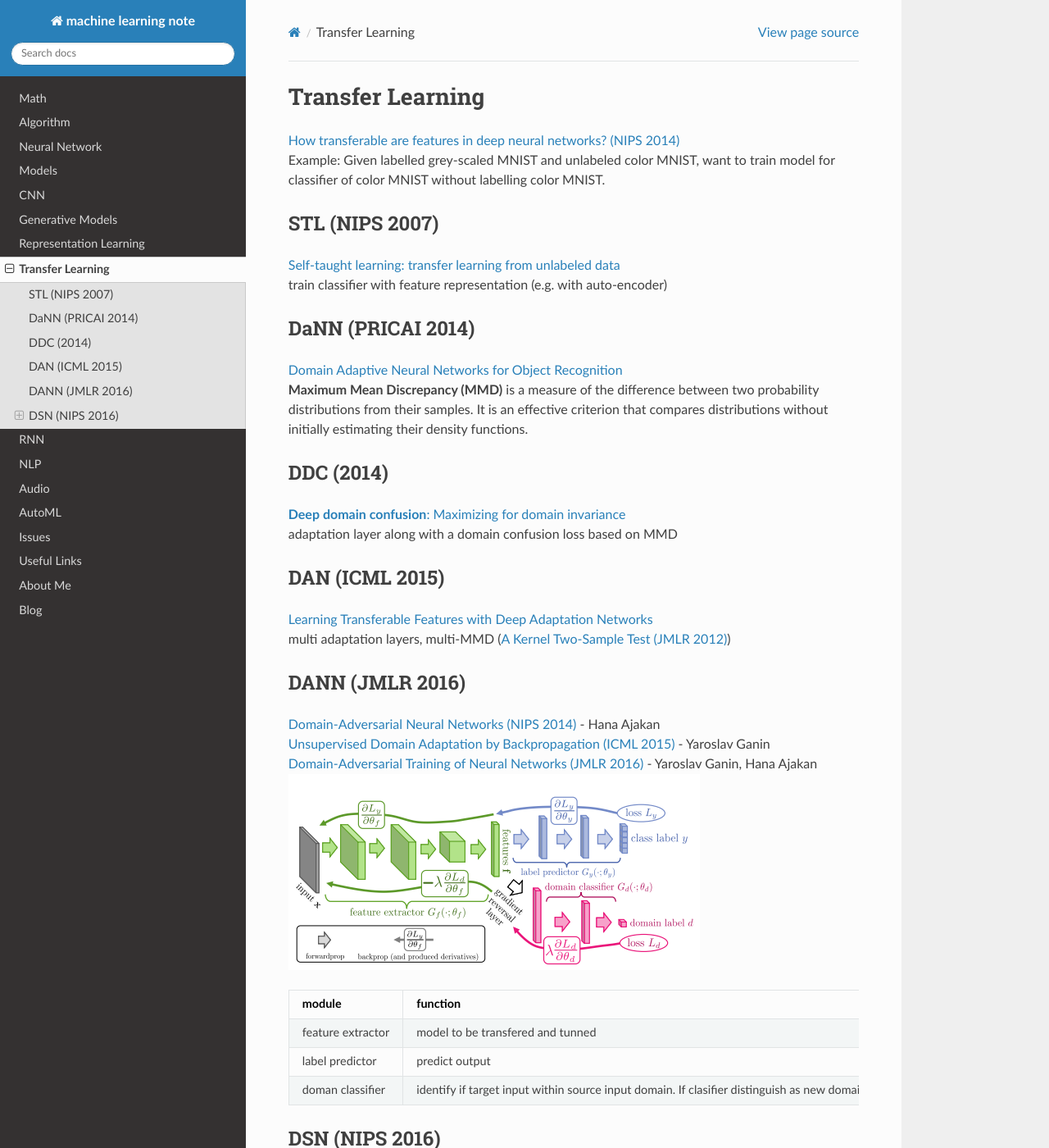
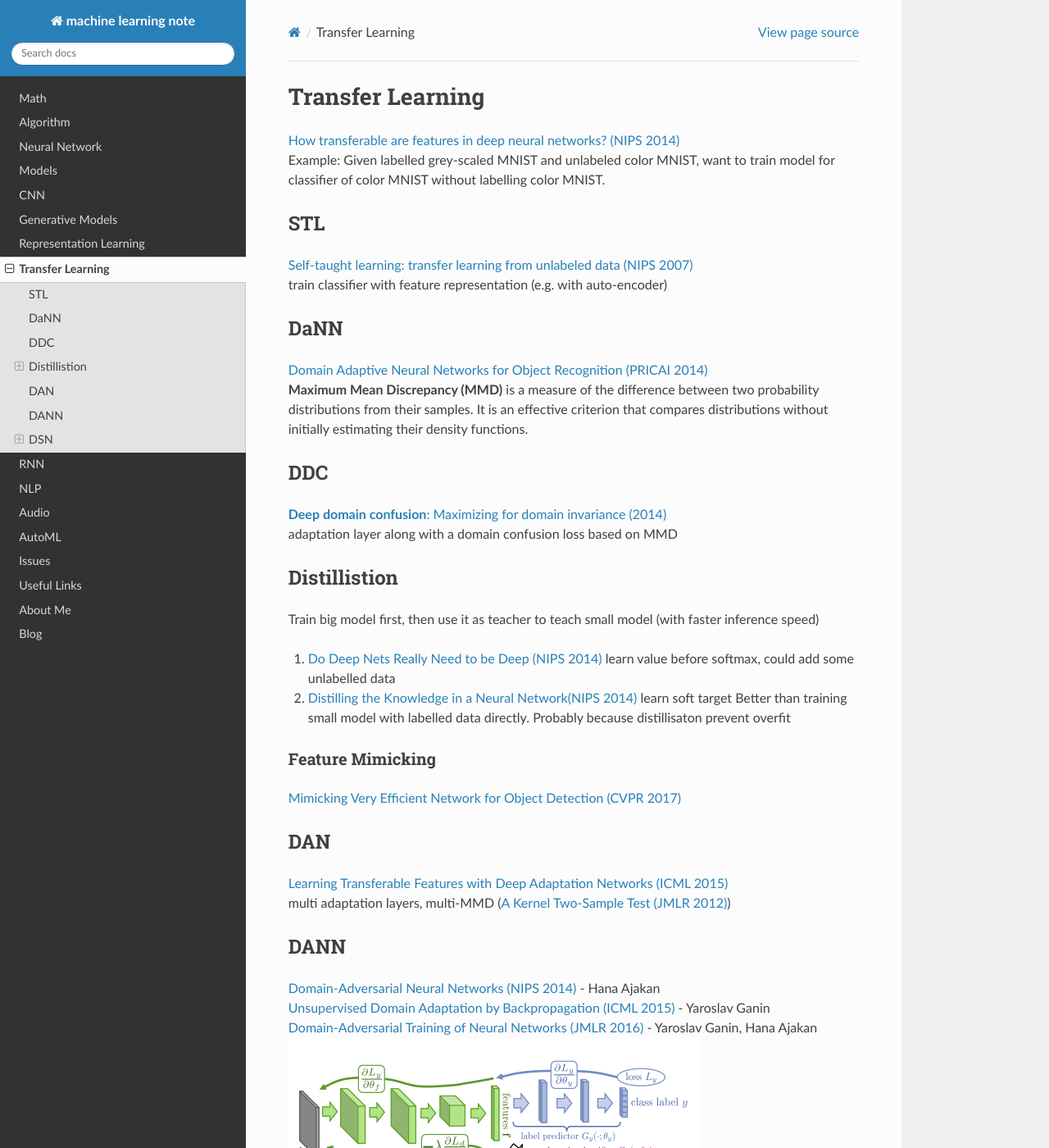
Before and after one commit to vlee-harmonicinc/machine-learning-note, a Sphinx documentation site: the page built from source/transfer_learning/index.md, in a window 1280 px wide and 1400 px high. Shown: the whole window at 82% size. Built offline with Sphinx 7.4.7 and the Read the Docs theme 2.0.0, drawn with Linux system fonts in a browser that asks for light colours; some of the changed text lies outside the part shown.

Commit message:
distillistion and minor change

```diff
--- a/source/transfer_learning/index.md
+++ b/source/transfer_learning/index.md
@@ -2,23 +2,31 @@
 [How transferable are features in deep neural networks? (NIPS 2014)](https://arxiv.org/abs/1411.1792)
 Example: Given labelled grey-scaled MNIST and unlabeled color MNIST, want to train model for classifier of color MNIST without labelling color MNIST.
 
-## STL (NIPS 2007)
-[Self-taught learning: transfer learning from unlabeled data](http://ai.stanford.edu/~hllee/icml07-selftaughtlearning.pdf)
+## STL
+[Self-taught learning: transfer learning from unlabeled data (NIPS 2007)](http://ai.stanford.edu/~hllee/icml07-selftaughtlearning.pdf)
 train classifier with feature representation (e.g. with auto-encoder)
 
-## DaNN (PRICAI 2014)
-[Domain Adaptive Neural Networks for Object Recognition](https://arxiv.org/pdf/1409.6041.pdf)
+## DaNN
+[Domain Adaptive Neural Networks for Object Recognition (PRICAI 2014)](https://arxiv.org/pdf/1409.6041.pdf)
 **Maximum Mean Discrepancy (MMD)** is a measure of the difference between two probability distributions from their samples. It is an effective criterion that compares distributions without initially estimating their density functions.
 
-## DDC (2014)
-[**Deep domain confusion**: Maximizing for domain invariance](https://arxiv.org/abs/1412.3474)
+## DDC
+[**Deep domain confusion**: Maximizing for domain invariance (2014)](https://arxiv.org/abs/1412.3474)
 adaptation layer along with a domain confusion loss based on MMD
 
-## DAN (ICML 2015)
-[Learning Transferable Features with Deep Adaptation Networks](https://arxiv.org/abs/1502.02791)
+## Distillistion
+Train big model first, then use it as teacher to teach small model (with faster inference speed)
+1. [Do Deep Nets Really Need to be Deep (NIPS 2014)](https://arxiv.org/abs/1312.6184) learn value before softmax, could add some unlabelled data
+1. [Distilling the Knowledge in a Neural Network(NIPS 2014)](https://arxiv.org/abs/1503.02531) learn soft target
+Better than training small model with labelled data directly. Probably because distillisaton prevent overfit
+### Feature Mimicking
+[Mimicking Very Efficient Network for Object Detection (CVPR 2017)](http://openaccess.thecvf.com/content_cvpr_2017/papers/Li_Mimicking_Very_Efficient_CVPR_2017_paper.pdf)
+
+## DAN
+[Learning Transferable Features with Deep Adaptation Networks (ICML 2015)](https://arxiv.org/abs/1502.02791)
 multi adaptation layers, multi-MMD ([A Kernel Two-Sample Test (JMLR 2012)](http://jmlr.csail.mit.edu/papers/v13/gretton12a.html))
 
-## DANN (JMLR 2016)
+## DANN
 [Domain-Adversarial Neural Networks (NIPS 2014)](https://arxiv.org/abs/1412.4446) - Hana Ajakan
 [Unsupervised Domain Adaptation by Backpropagation (ICML 2015)](https://arxiv.org/pdf/1409.7495.pdf) - Yaroslav Ganin
 [Domain-Adversarial Training of Neural Networks (JMLR 2016)](https://arxiv.org/abs/1505.07818) - Yaroslav Ganin, Hana Ajakan
@@ -31,8 +39,8 @@ multi adaptation layers, multi-MMD ([A Kernel Two-Sample Test (JMLR 2012)](http:
 |doman classifier | identify if target input within source input domain. If clasifier distinguish as new domain, high loss-> force feature extractor learn to mix 2 domain|
 
 
-## DSN (NIPS 2016)
-[Domain separation networks](https://arxiv.org/pdf/1608.06019.pdf)
+## DSN
+[Domain separation networks (NIPS 2016)](https://arxiv.org/pdf/1608.06019.pdf)
 
 <!--
 ### SLA ()
@@ -41,5 +49,5 @@ multi adaptation layers, multi-MMD ([A Kernel Two-Sample Test (JMLR 2012)](http:
 (Different from STL: STL is uniform, SLA select sample that close to target domain)
 -->
 
-### CDAN (NIPS 2018)
-[Conditional Adversarial Domain Adaptation](https://arxiv.org/abs/1705.10667)
+### CDAN
+[Conditional Adversarial Domain Adaptation (NIPS 2018)](https://arxiv.org/abs/1705.10667)
```
Also changed, not shown: source/basic/neural_network.md (+2 -2 lines), source/generative_models/autoencoder.md (+10 -3 lines).
